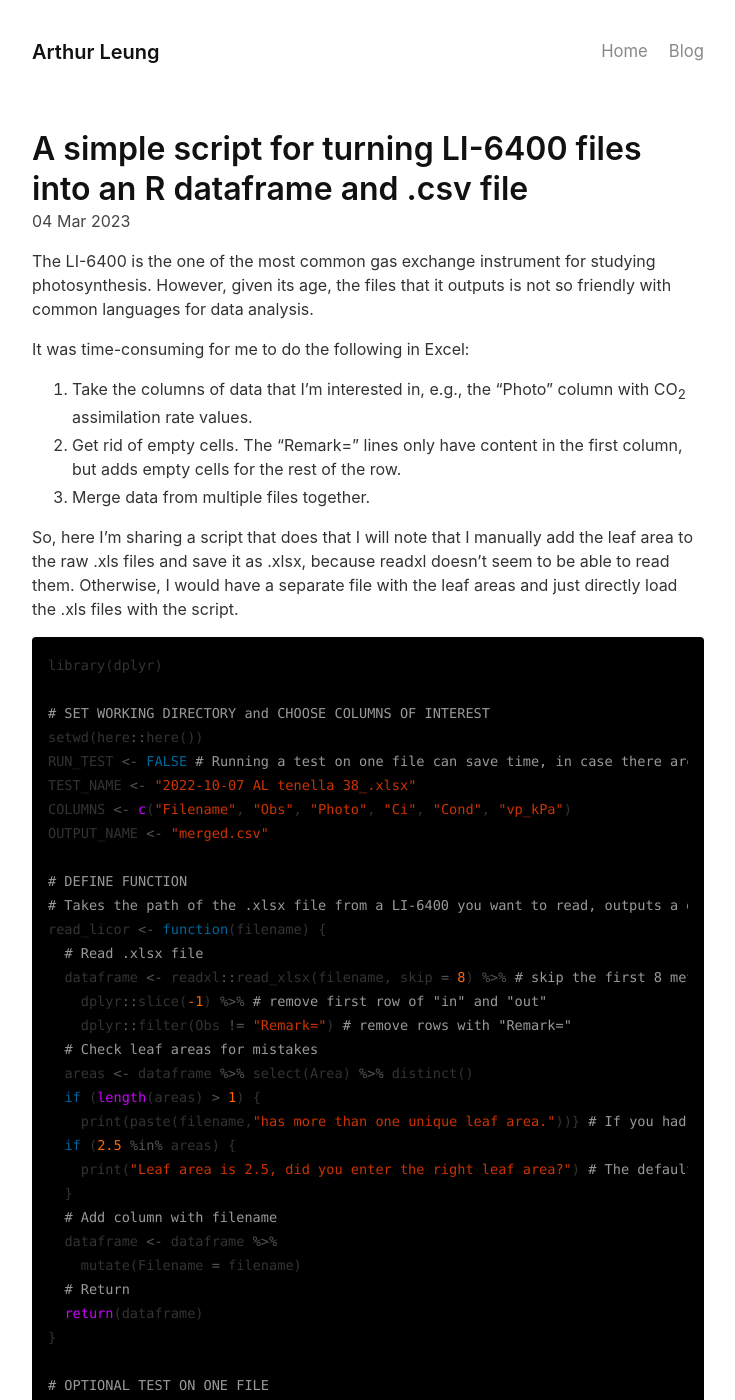
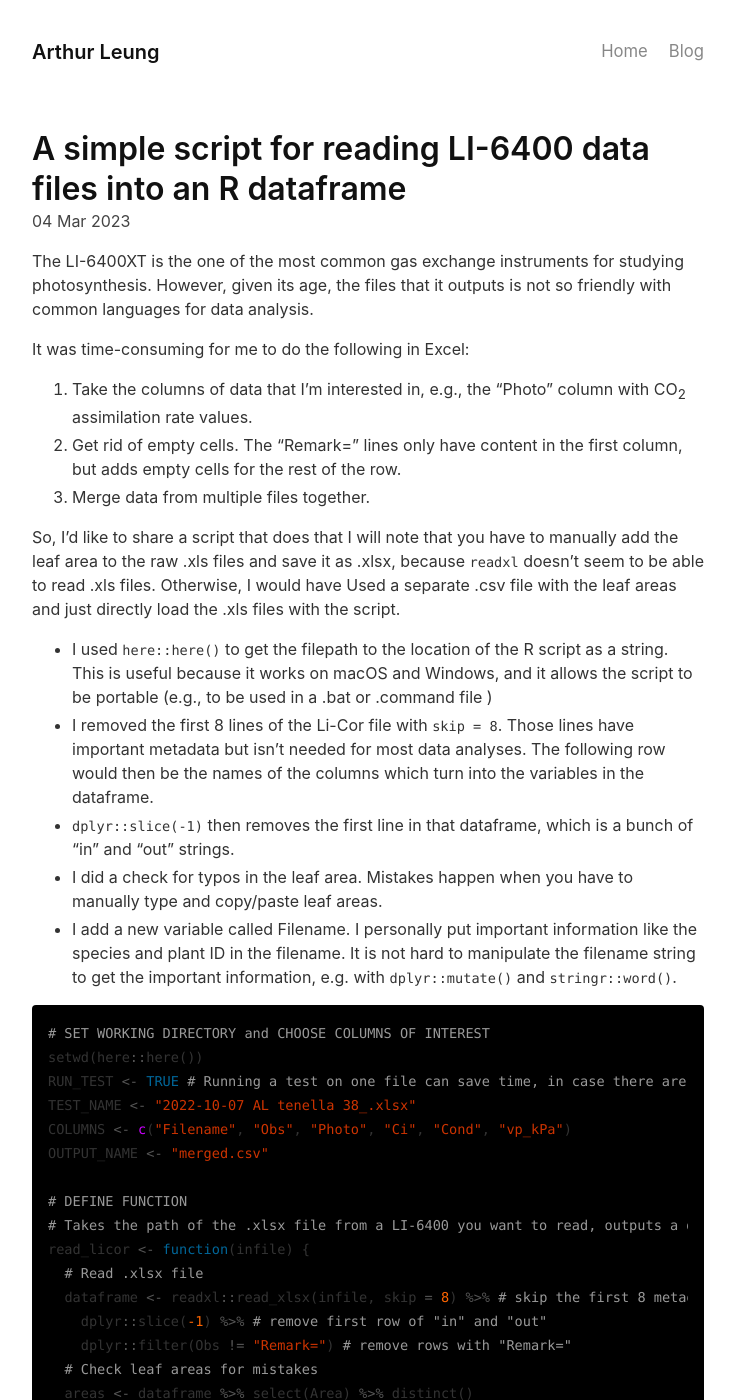
Before and after one commit to leungarthur/leungarthur.github.io-old, a Jekyll site: the page built from _posts/2023-03-04-licor-script.md, in a window 1280 px wide and 1400 px high. Shown: the whole window, without its empty margins (272-1007 px from the left). Built offline with Jekyll 4.4.1, drawn with Linux system fonts in a browser that asks for light colours.

Commit message:
Update 2023-03-04-licor-script.md

```diff
--- a/_posts/2023-03-04-licor-script.md
+++ b/_posts/2023-03-04-licor-script.md
@@ -1,33 +1,37 @@
 ---
 layout: post
-title:  "A simple script for turning LI-6400 files into an R dataframe and .csv file"
+title:  "A simple script for reading LI-6400 data files into an R dataframe"
 ---
 
-The LI-6400 is the one of the most common gas exchange instrument for studying photosynthesis. However, given its age, the files that it outputs is not so friendly with common languages for data analysis.
+The LI-6400XT is the one of the most common gas exchange instruments for studying photosynthesis. However, given its age, the files that it outputs is not so friendly with common languages for data analysis.
 
 It was time-consuming for me to do the following in Excel:
 1. Take the columns of data that I'm interested in, e.g., the "Photo" column with CO<sub>2</sub> assimilation rate values.
 2. Get rid of empty cells. The "Remark=" lines only have content in the first column, but adds empty cells for the rest of the row.
 3. Merge data from multiple files together.
 
-So, here I'm sharing a script that does that I will note that I manually add the leaf area to the raw .xls files and save it as .xlsx, because readxl doesn't seem to be able to read them. Otherwise, I would have a separate file with the leaf areas and just directly load the .xls files with the script.
+So, I'd like to share a script that does that I will note that you have to manually add the leaf area to the raw .xls files and save it as .xlsx, because `readxl` doesn't seem to be able to read .xls files. Otherwise, I would have Used a separate .csv file with the leaf areas and just directly load the .xls files with the script.
+
+- I used `here::here()` to get the filepath to the location of the R script as a string. This is useful because it works on macOS and Windows, and it allows the script to be portable (e.g., to be used in a .bat or .command file )
+- I removed the first 8 lines of the Li-Cor file with `skip = 8`. Those lines have important metadata but isn't needed for most data analyses. The following row would then be the names of the columns which turn into the variables in the dataframe.
+- `dplyr::slice(-1)` then removes the first line in that dataframe, which is a bunch of "in" and "out" strings.
+- I did a check for typos in the leaf area. Mistakes happen when you have to manually type and copy/paste leaf areas.
+- I add a new variable called Filename. I personally put important information like the species and plant ID in the filename. It is not hard to manipulate the filename string to get the important information, e.g. with `dplyr::mutate()` and `stringr::word()`.
 
 {% highlight R %}
 
-library(dplyr)
-
 # SET WORKING DIRECTORY and CHOOSE COLUMNS OF INTEREST
 setwd(here::here())
-RUN_TEST <- FALSE # Running a test on one file can save time, in case there are errors with the function
+RUN_TEST <- TRUE # Running a test on one file can save time, in case there are errors with the function
 TEST_NAME <- "2022-10-07 AL tenella 38_.xlsx"
 COLUMNS <- c("Filename", "Obs", "Photo", "Ci", "Cond", "vp_kPa")
 OUTPUT_NAME <- "merged.csv"
 
 # DEFINE FUNCTION
 # Takes the path of the .xlsx file from a LI-6400 you want to read, outputs a dataframe with all the columns in the file.
-read_licor <- function(filename) {
+read_licor <- function(infile) {
   # Read .xlsx file
-  dataframe <- readxl::read_xlsx(filename, skip = 8) %>% # skip the first 8 metadata lines
+  dataframe <- readxl::read_xlsx(infile, skip = 8) %>% # skip the first 8 metadata lines
     dplyr::slice(-1) %>% # remove first row of "in" and "out"
     dplyr::filter(Obs != "Remark=") # remove rows with "Remark="
   # Check leaf areas for mistakes
@@ -39,7 +43,7 @@ read_licor <- function(filename) {
   }
   # Add column with filename
   dataframe <- dataframe %>%
-    mutate(Filename = filename)
+    mutate(Filename = infile)
   # Return
   return(dataframe)
 }
@@ -58,4 +62,5 @@ write.csv(merged,
           paste(getwd(), OUTPUT_NAME, sep = "/"),
           row.names = FALSE)
 
+
 {% endhighlight %}
```
